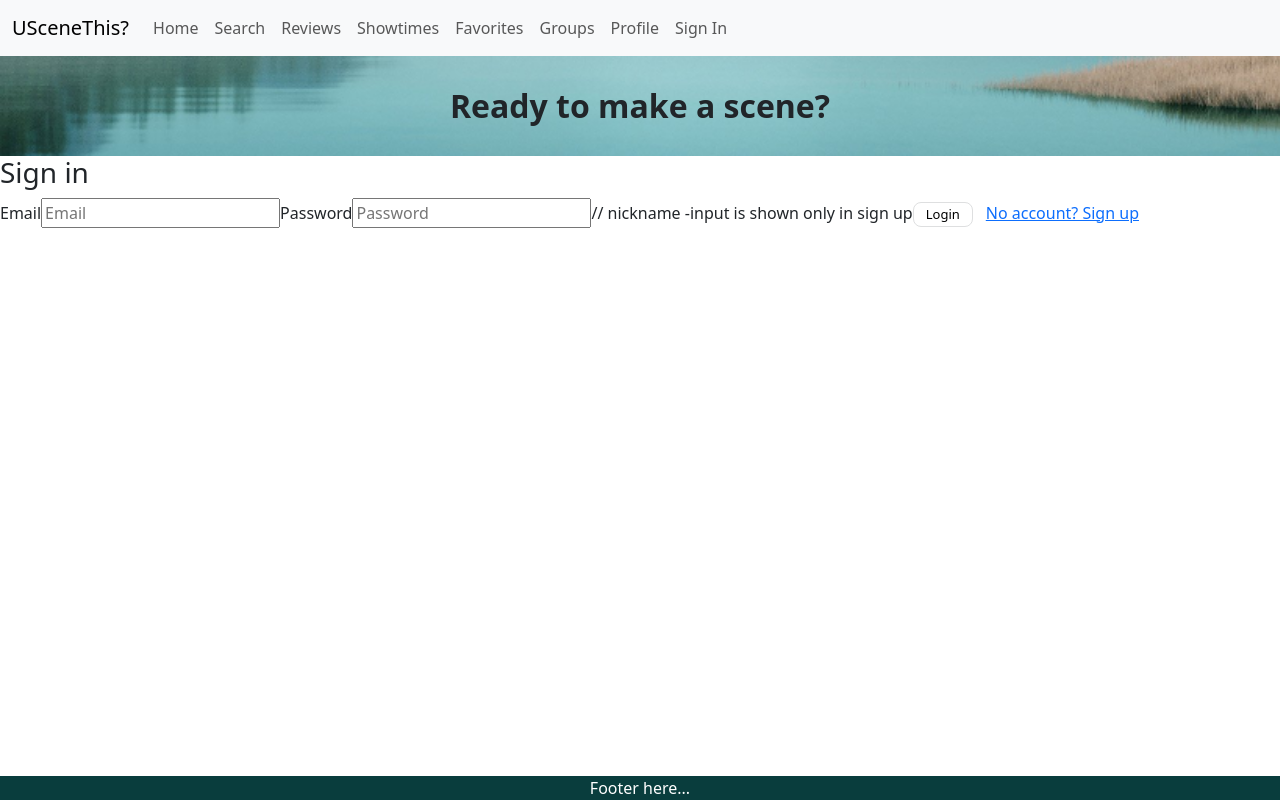
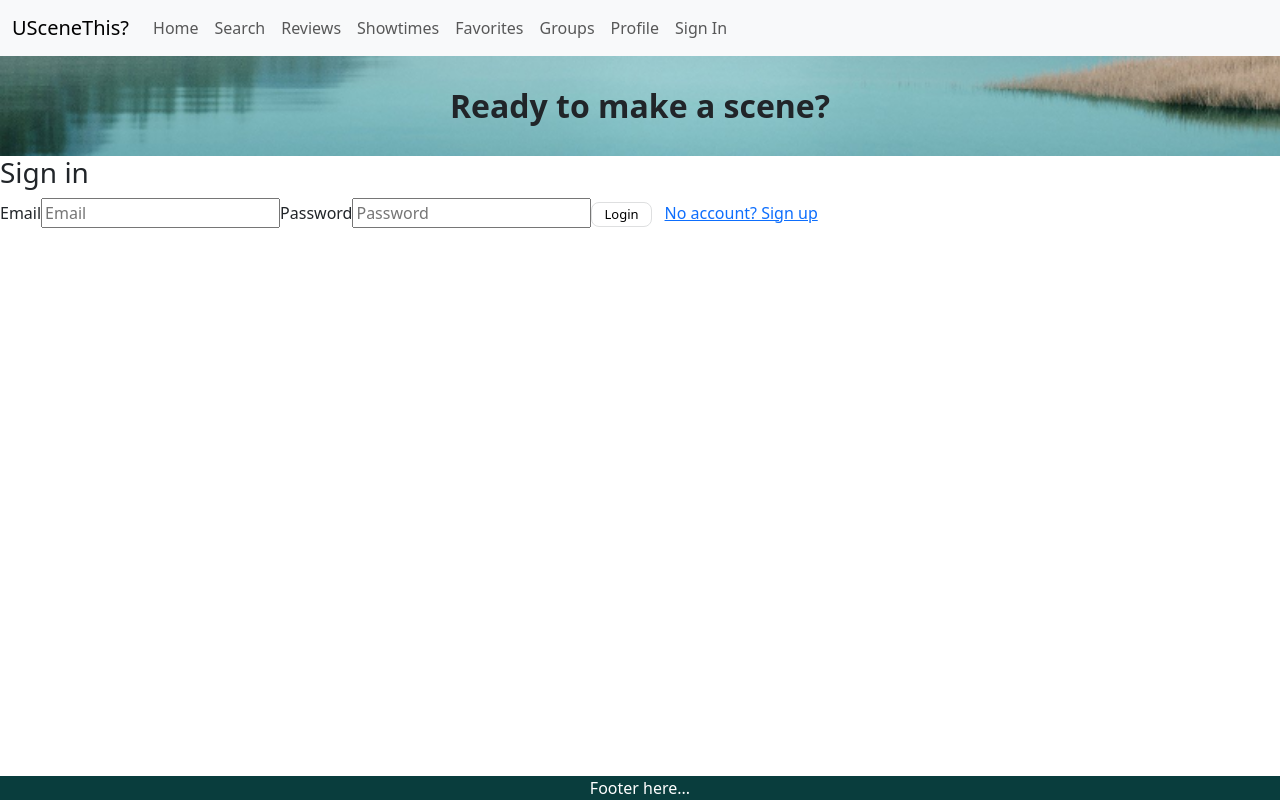
Before and after one commit to movieappgroup17/movieapp, a React (Vite) app: page /signin in a window 1280 px wide. Built offline with nearby package versions, Linux system fonts and the light colour scheme; no server answers.

Commit message:
Wrong comment removed

```diff
--- a/src/pages/Authentication.jsx
+++ b/src/pages/Authentication.jsx
@@ -43,7 +43,6 @@ export default function Authentication({ authenticationMode }) {
                     type='password' value={user.password}
                     onChange={e => setUser({ ...user, password: e.target.value })}/>
 
-                // nickname -input is shown only in sign up
                 { authenticationMode === AuthenticationMode.SignUp && (
                     <>
                         <label>Nickname</label>
```
